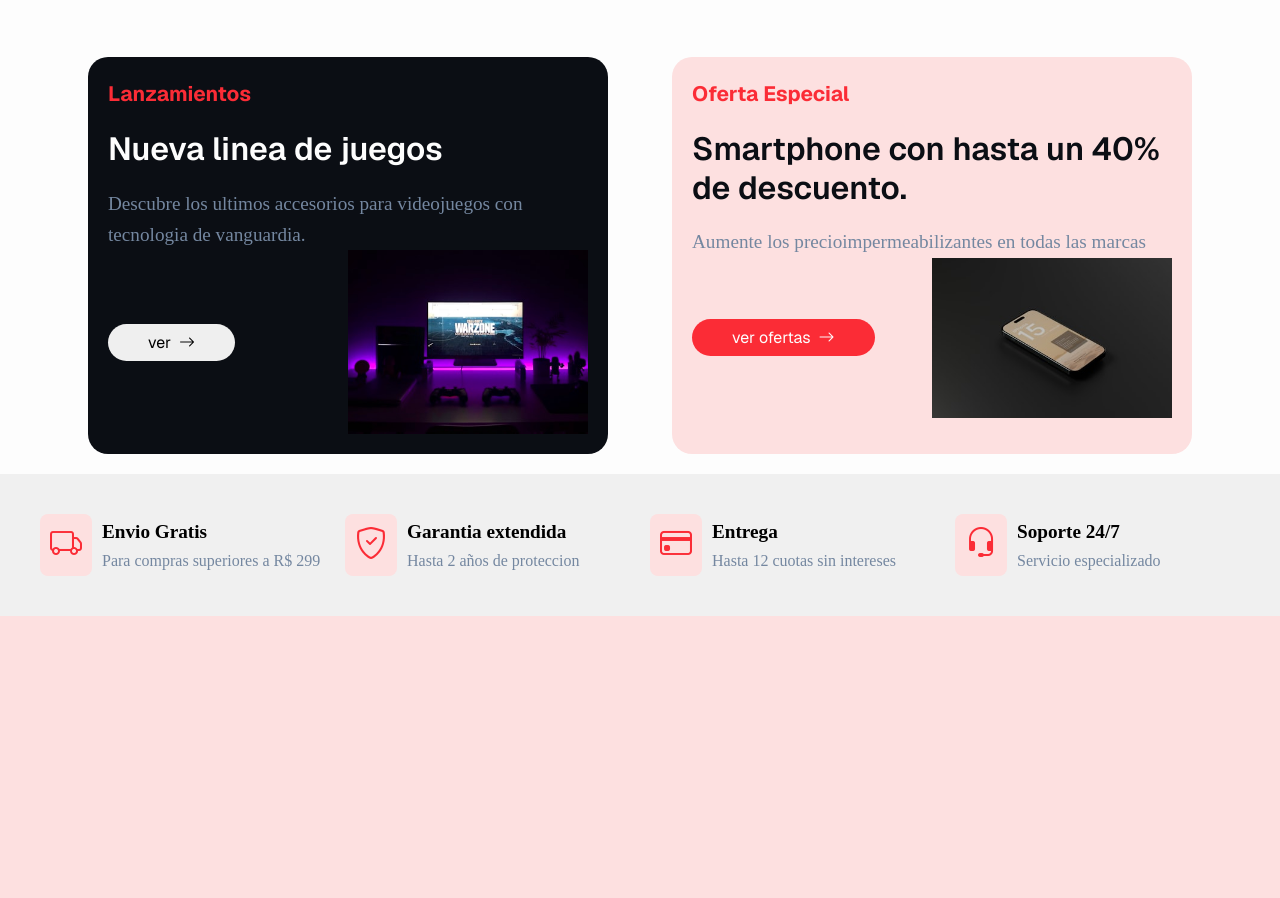
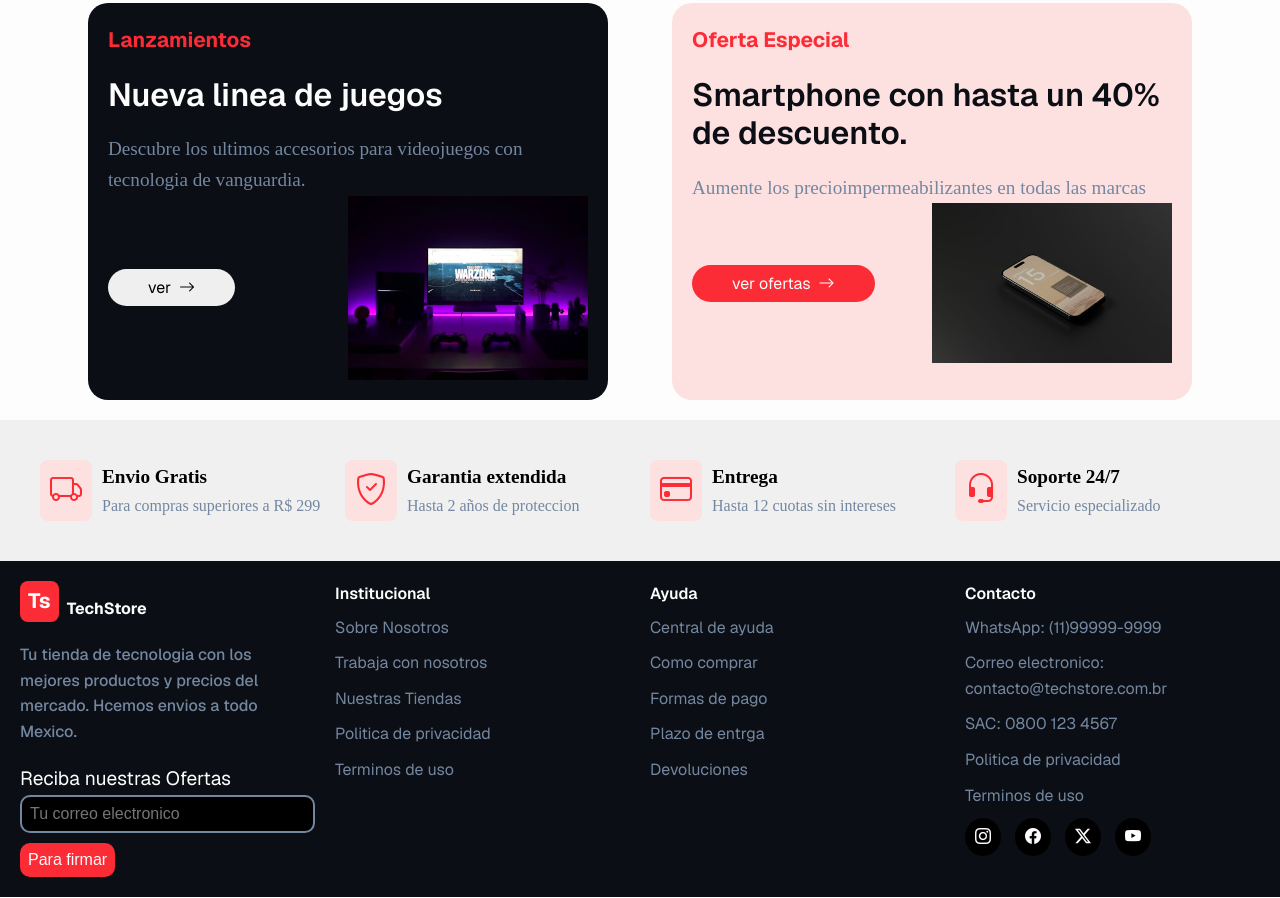
Before and after one commit to Leonardo291024/TechStore, a plain HTML site: page index.html in a window 1280 px wide. Shown: the part 2291-3189 px from the top of the page. Before the commit the page ends 2907 px from the top, so only its background shows below. Drawn offline with nearby package versions, Linux system fonts and the light colour scheme.

Commit message:
07. footer

```diff
--- a/index.html
+++ b/index.html
@@ -283,6 +283,71 @@
         </article>
     </section>
 
+    <footer>
+        <article class="footer-div1">
+            <div class="footer-logo">
+                <h1>Ts</h1>
+                <p>TechStore</p>
+            </div>
+            <div class="footer-slogan">
+                <p>
+                    Tu tienda de tecnologia con los mejores productos y precios del mercado. Hcemos envios a todo Mexico.
+                </p>
+            </div>
+            <div class="footer-input">
+                <p>Reciba nuestras Ofertas</p>
+                <div class="input-firma">
+                    <input type="text" placeholder="Tu correo electronico">
+                    <button class="input-button">Para firmar</button>
+                </div>
+            </div>
+        </article>
+        <article class="footer-links">
+            <p>Institucional</p>
+            <ul>
+                <li>Sobre Nosotros</li>
+                <li>Trabaja con nosotros</li>
+                <li>Nuestras Tiendas</li>
+                <li>Politica de privacidad</li>
+                <li>Terminos de uso</li>
+            </ul>
+        </article>
+        <article class="footer-links">
+            <p>Ayuda</p>
+            <ul>
+                <li>Central de ayuda</li>
+                <li>Como comprar</li>
+                <li>Formas de pago</li>
+                <li>Plazo de entrga</li>
+                <li>Devoluciones</li>
+            </ul>
+        </article>
+        <article class="footer-links">
+            <p>Contacto</p>
+            <ul>
+                <li>WhatsApp: (11)99999-9999</li>
+                <li>Correo electronico: contacto@techstore.com.br</li>
+                <li>SAC: 0800 123 4567</li>
+                <li>Politica de privacidad</li>
+                <li>Terminos de uso</li>
+            </ul>
+            <div class="footer-redes">
+                <button>
+                    <i class="bi bi-instagram"></i>
+                </button>
+                <button>
+                    <i class="bi bi-facebook"></i>
+                </button>
+                <button>
+                    <i class="bi bi-twitter-x"></i>
+                </button>
+                <button>
+                    <i class="bi bi-youtube"></i>
+                </button>
+            </div>
+        </article>
+    </footer>
+
 
     <script src="./js/acciones.js"></script>
 </body>
--- a/styles/styles.css
+++ b/styles/styles.css
@@ -40,6 +40,7 @@ body {
     color: var(--texto-principal);
     line-height: 1.6;
     overflow-x: hidden; /* Evita scrolls horizontales accidentales */
+    padding-top: 80px;
 }
 
 h1, h2, h3 {
@@ -81,6 +82,12 @@ header .nav-desktop{
 }
 
 header {
+    position: fixed;
+    top: 0;
+    left: 0;
+    width: 100%;
+    z-index: 1000;
+
     background-color: var(--color-fondo2);
     padding: 1rem;
     display: flex;
@@ -132,6 +139,11 @@ header .menu-btn:hover, .cart-btn:hover, .close-btn:hover, .perfil-btn:hover{
 
 .mobile-container{
     display: none;
+
+    top: 68px;
+    position: fixed;
+    width: 100%;
+    z-index: 1000
 }
 
 .menu-mobile-container{
@@ -515,6 +527,113 @@ main{
     color: var(--texto-secundario);
 }
 
+/*FOOTER*/
+
+footer{
+    background-color: var(--color-fondo);
+    padding: 20px;
+    font-family: "Geist", sans-serif;
+    display: grid;
+    grid-template-columns: repeat(auto-fit, minmax(250px, 1fr));
+    gap: 20px;
+    border-bottom: 1px solid white;
+}
+
+.footer-div1 .footer-logo{
+    display: flex;
+    align-items: flex-end;
+    gap: 8px;
+    margin-bottom: 20px;
+}
+
+.footer-logo h1{
+    color: var(--color-fondo2);
+    background-color: var(--color-acento);
+    padding: 8px;
+    border-radius: 8px;
+    font-size: 1.3rem;
+}
+
+.footer-logo p{
+    color: var(--color-fondo2);
+    font-weight: bold;
+    font-size: 1rem;
+}
+
+.footer-slogan p{
+    color: var(--texto-secundario);
+    font-weight: 500;
+    font-size: 1rem;
+    margin-bottom: 20px;
+}
+
+.footer-input p{
+    font-size: 1.2rem;
+    color: var(--color-fondo2);
+}
+
+.footer-input .input-firma{
+    display: flex;
+    flex-direction: column;
+    align-items: flex-start;
+    gap: 10px;
+}
+
+.footer-input .input-firma input{
+    padding: 8px;
+    width: 100%;
+    border: 2px solid #7487a0;
+    border-radius: 10px;
+    background-color: #000000;
+    color: var(--texto-secundario);
+    font-size: 1rem;
+    outline: none;
+    transition: border-color 0.3s;
+}
+
+.footer-input .input-firma input:focus{
+    border-color: var(--color-acento);
+}
+
+.input-firma .input-button{
+    padding: 8px;
+    background-color: var(--color-acento);
+    border: none;
+    border-radius: 10px;
+    font-size: 1rem;
+    color: var(--color-fondo2);
+}
+
+.footer-links p{
+    font-size: 1rem;
+    font-weight: 600;
+    color: var(--color-fondo2);
+    margin-bottom: 8px;
+}
+
+.footer-links li{
+    display: block;
+    color: var(--texto-secundario);
+    margin-bottom: 10px;
+}
+
+.footer-links li:hover{
+    color: var(--color-fondo2);
+}
+
+.footer-redes button{
+    border: none;
+    background-color: #000000;
+    padding: 10px;
+    border-radius: 50%;
+    margin-right: 10px;
+}
+
+.footer-redes button .bi{
+    color: var(--color-fondo2);
+    font-size: 1rem;
+}
+
 /*VERSION DESKTOP*/
 
 @media(min-width: 640px){
```
